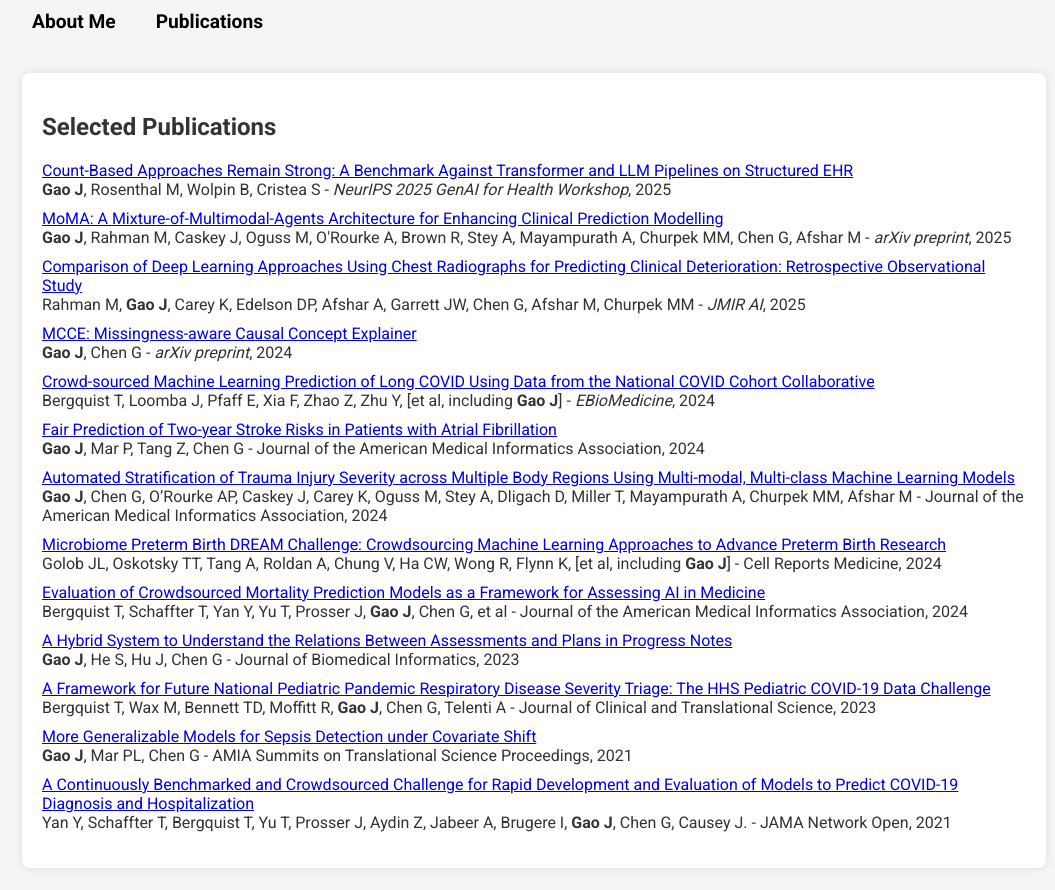
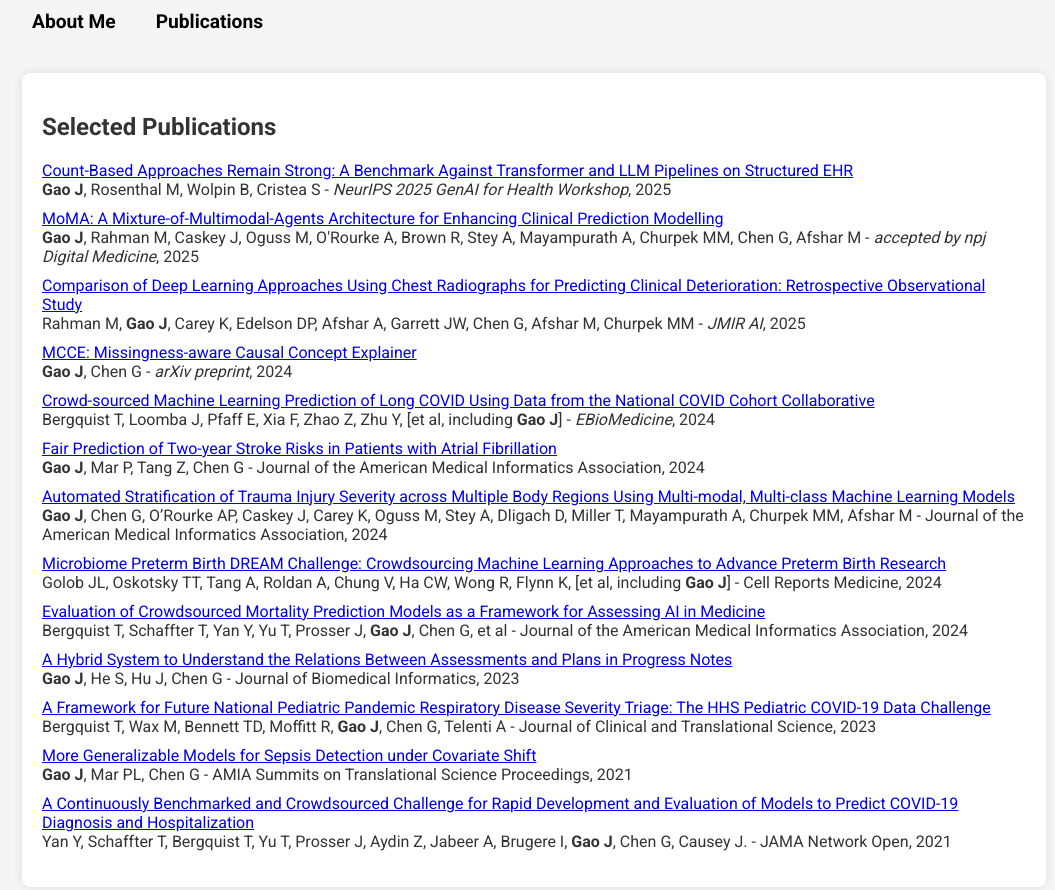
Before and after one commit to GGGGFan/profile, a plain HTML site: page publications.html in a window 1280 px wide. Shown: the whole page, without its empty margins (106-1161 px from the left). Drawn offline with Linux system fonts and the light colour scheme.

Commit message:
Update publications.html

```diff
--- a/publications.html
+++ b/publications.html
@@ -31,7 +31,7 @@
                     </li>
                     <li>
                         <a href="https://arxiv.org/pdf/2508.05492">MoMA: A Mixture-of-Multimodal-Agents Architecture for Enhancing Clinical Prediction Modelling</a><br>
-                        <b>Gao J</b>, Rahman M, Caskey J, Oguss M, O'Rourke A, Brown R, Stey A, Mayampurath A, Churpek MM, Chen G, Afshar M - <i>arXiv preprint</i>, 2025
+                        <b>Gao J</b>, Rahman M, Caskey J, Oguss M, O'Rourke A, Brown R, Stey A, Mayampurath A, Churpek MM, Chen G, Afshar M - <i>accepted by npj Digital Medicine</i>, 2025
                     </li>
                     <li>
                         <a href="https://ai.jmir.org/2025/1/e67144">Comparison of Deep Learning Approaches Using Chest Radiographs for Predicting Clinical Deterioration: Retrospective Observational Study</a><br>
```
